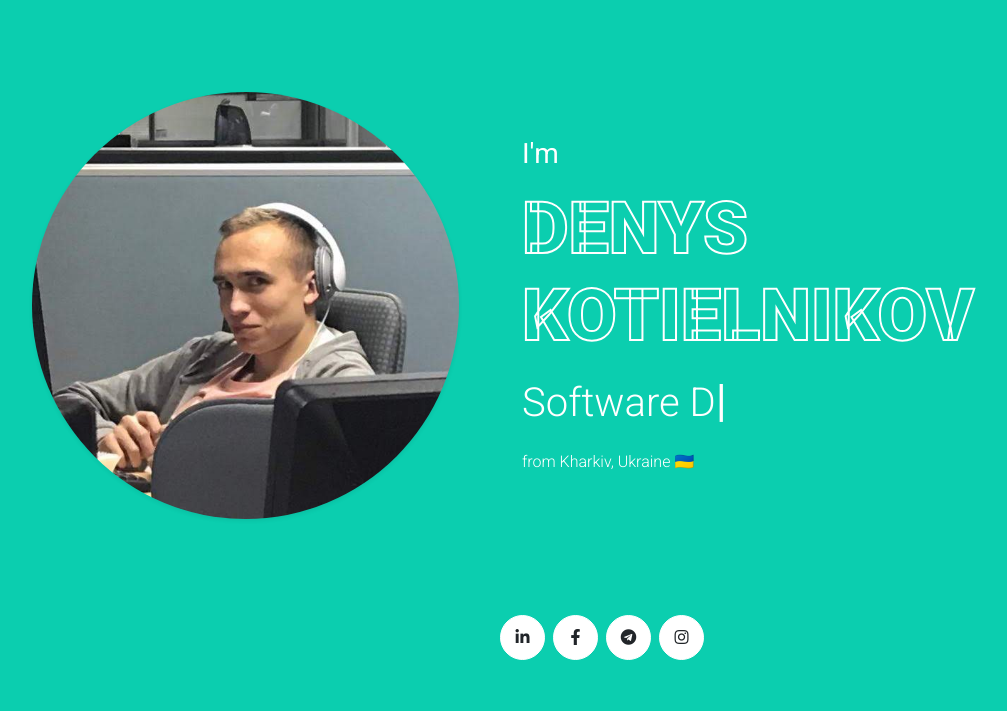
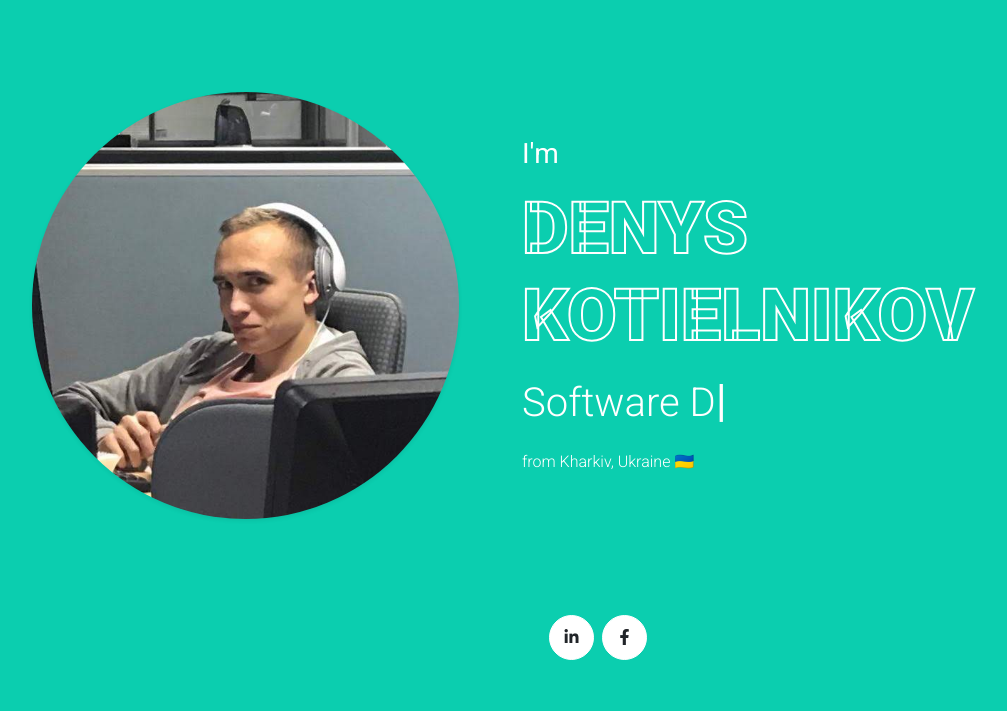
Before and after one commit to dktln/dktln.github.io, a plain HTML site: page index.html in a window 1280 px wide. Shown: the whole page, without its empty margins (38-1045 px from the left). Drawn offline with nearby package versions, Linux system fonts and the light colour scheme.

Commit message:
Removed Intagram and Telegram links

```diff
--- a/index.html
+++ b/index.html
@@ -34,8 +34,6 @@
                 <div class="d-flex justify-content-center">
                     <a class="btn btn-light btn-social mr-2" target="_blank" href="https://www.linkedin.com/in/dktln/"><i class="fab fa-linkedin-in"></i></a>
                     <a class="btn btn-light btn-social mr-2" target="_blank" href="https://www.facebook.com/dktln/"><i class="fab fa-facebook-f"></i></a>
-                    <a class="btn btn-light btn-social mr-2" target="_blank" href="https://dktln.t.me/"><i class="fab fa-telegram"></i></a>
-                    <a class="btn btn-light btn-social" target="_blank" href="https://www.instagram.com/dktln/"><i class="fab fa-instagram"></i></a>
                 </div>
             </div>
         </div>
```
